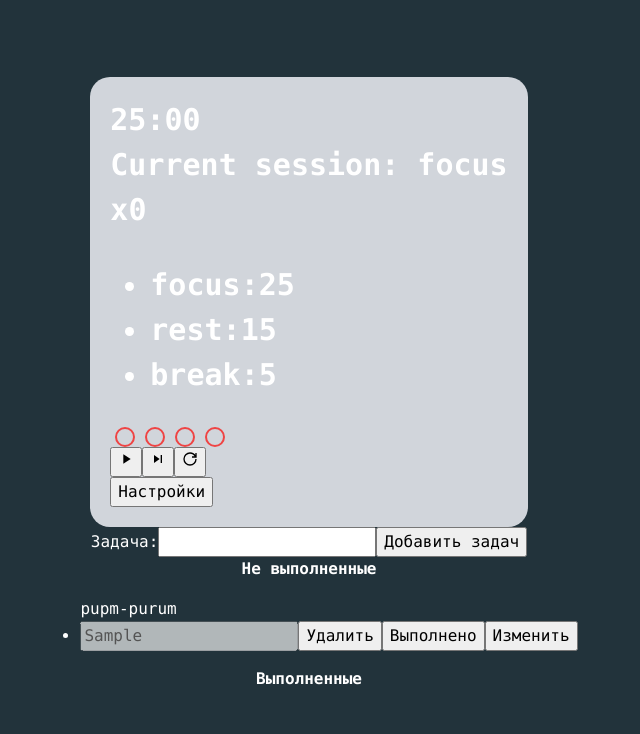
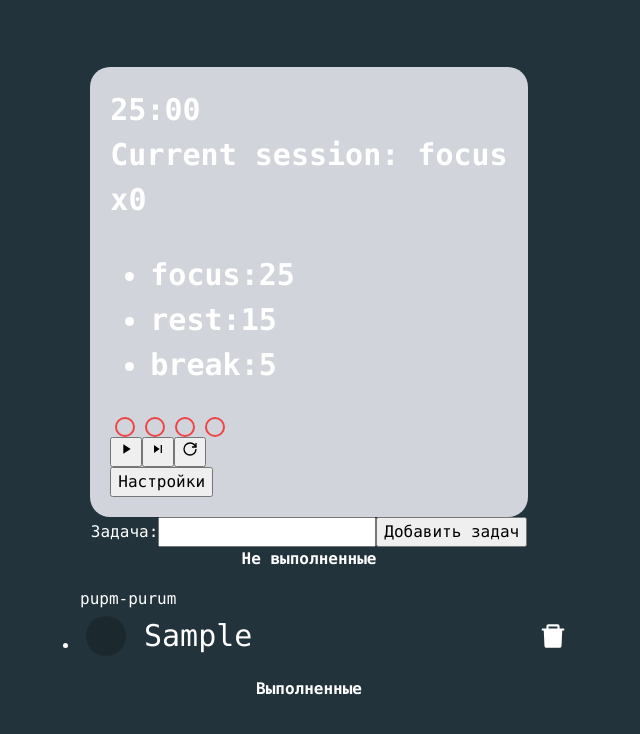
Before and after one commit to git-dmitriy/pomodoro-app, a React (Create React App) app: page / in a window 1280 px wide. Both pictures are taken after typing "Sample" into the empty fields and a click on the button "Добавить задач". Shown: the top 734 px of the page, without its empty margins (331-971 px from the left). Built offline with nearby package versions, Linux system fonts and the light colour scheme.

Commit message:
Create task item

```diff
--- a/src/components/tasks/TaskListItem.tsx
+++ b/src/components/tasks/TaskListItem.tsx
@@ -1,24 +1,62 @@
-import { TaskItem } from 'features/tasks/types';
-import { useRef, useState } from 'react';
+import { TaskItem as TaskItemType } from 'features/tasks/types';
+
+import { useRef, useState, useEffect, KeyboardEvent, ChangeEvent } from 'react';
 import { useDispatch } from 'react-redux';
 import { removeTask, updateTask } from 'features/tasks/tasksSlice';
+import { Button } from 'components/ui/Button';
+import { AiFillDelete } from 'react-icons/ai';
+import { TaskInput } from 'components/ui/TaskInput';
+import { Checkbox } from 'components/ui/Checkbox';
+import { TaskItem } from 'components/ui/TaskItem';
+import styled from 'styled-components';
 
-export const TaskListItem = (task: TaskItem) => {
-  const [edit, setEdit] = useState(false);
+const Container = styled.div`
+  display: flex;
+  align-items: center;
+`;
+
+export const TaskListItem = (task: TaskItemType) => {
   const [content, setContent] = useState(task.content);
-  const isComplete = useRef(task.isComplete);
-
+  const textInput = useRef<null | HTMLInputElement>(null);
+  const [isComplete, setIsComplete] = useState(task.isComplete);
   const dispatch = useDispatch();
 
-  const onEditHandler = () => {
-    setEdit(true);
+  const onSaveHandler = (e: KeyboardEvent<HTMLInputElement>) => {
+    if (e.key === 'Enter') {
+      if (content.trim() !== task.content) {
+        dispatch(
+          updateTask({
+            id: task.id,
+            content: content.trim(),
+            isComplete: isComplete,
+          })
+        );
+      }
+      textInput.current?.blur();
+    }
   };
 
-  const onSaveHandler = () => {
+  useEffect(() => {
     dispatch(
-      updateTask({ id: task.id, content, isComplete: isComplete.current })
+      updateTask({
+        id: task.id,
+        content: content.trim(),
+        isComplete: isComplete,
+      })
     );
-    setEdit(false);
+  }, [isComplete]);
+
+  const onBlurHandler = () => {
+    if (content.trim() !== task.content) {
+      dispatch(
+        updateTask({
+          id: task.id,
+          content: content.trim(),
+          isComplete: isComplete,
+        })
+      );
+    }
+    setContent(content.trim());
   };
 
   const onRemoveHandler = () => {
@@ -26,35 +64,34 @@ export const TaskListItem = (task: TaskItem) => {
   };
 
   const onCompleteHandler = () => {
-    dispatch(
-      updateTask({ id: task.id, content, isComplete: !isComplete.current })
-    );
+    setIsComplete(!isComplete);
   };
 
-  const onChangeHandler: React.ChangeEventHandler<HTMLInputElement> = (e) => {
+  const onChangeHandler = (e: ChangeEvent<HTMLInputElement>) => {
     e.preventDefault();
-    setContent(e.target.value);
+    if (!isComplete) {
+      setContent(e.target.value);
+    }
   };
 
   return (
-    <div>
-      <input
+    <TaskItem isChecked={isComplete}>
+      <Container onClick={onCompleteHandler}>
+        <Checkbox isChecked={isComplete} />
+      </Container>
+
+      <TaskInput
         type='text'
         value={content}
-        disabled={edit ? false : true}
+        ref={textInput}
         onChange={onChangeHandler}
+        onBlur={onBlurHandler}
+        onKeyUp={onSaveHandler}
       />
 
-      <button onClick={onRemoveHandler}>Удалить</button>
-
-      <button onClick={onCompleteHandler}>
-        {isComplete.current ? 'Невыполнено' : 'Выполнено'}
-      </button>
-      {edit ? (
-        <button onClick={onSaveHandler}>Сохранить</button>
-      ) : (
-        <button onClick={onEditHandler}>Изменить</button>
-      )}
-    </div>
+      <Button onClick={onRemoveHandler}>
+        <AiFillDelete />
+      </Button>
+    </TaskItem>
   );
 };
--- /dev/null
+++ b/src/components/ui/Checkbox.tsx
@@ -0,0 +1,29 @@
+import { IoMdCheckmark } from 'react-icons/io';
+import styled from 'styled-components';
+import { Button } from 'components/ui/Button';
+
+const Frame = styled.div<{ ischecked: boolean }>`
+  border-radius: 50%;
+  width: 40px;
+  height: 40px;
+  display: flex;
+  justify-content: center;
+  align-items: center;
+  background-color: rgba(0, 0, 0, 0.2);
+  cursor: pointer;
+  font-size: 30px;
+  & svg {
+    color: ${({ ischecked: state }) => (state ? 'white' : 'transparent')};
+    transition: color 0.3s;
+  }
+`;
+
+export const Checkbox = ({ isChecked }: { isChecked: boolean }) => {
+  return (
+    <Button>
+      <Frame ischecked={isChecked}>
+        <IoMdCheckmark />
+      </Frame>
+    </Button>
+  );
+};
--- /dev/null
+++ b/src/components/ui/TaskInput.tsx
@@ -0,0 +1,19 @@
+import styled from 'styled-components';
+
+export const TaskInput = styled.input`
+  width: 100%;
+  height: 100%;
+  background-color: transparent;
+  border: none;
+  color: white;
+  transition: color 0.3s;
+  border-bottom: 2px solid transparent;
+  font-size: 30px;
+  margin-left: 10px;
+  position: relative;
+
+  &:focus-visible {
+    outline: none;
+    border-bottom: 2px solid white;
+  }
+`;
--- /dev/null
+++ b/src/components/ui/TaskItem.tsx
@@ -0,0 +1,18 @@
+import styled from 'styled-components';
+
+export const TaskItem = styled.div<{ isChecked: boolean }>`
+  display: flex;
+  align-items: center;
+  opacity: ${({ isChecked }) => (isChecked ? 0.3 : 1)};
+  position: relative;
+  &::after {
+    content: '';
+    position: absolute;
+    height: ${({ isChecked }) => (isChecked ? '2px' : '0')};
+    left: 0;
+    right: 50px;
+    top: 50%;
+    transform: translateY(-50%);
+    background-color: #fff;
+  }
+`;
```
